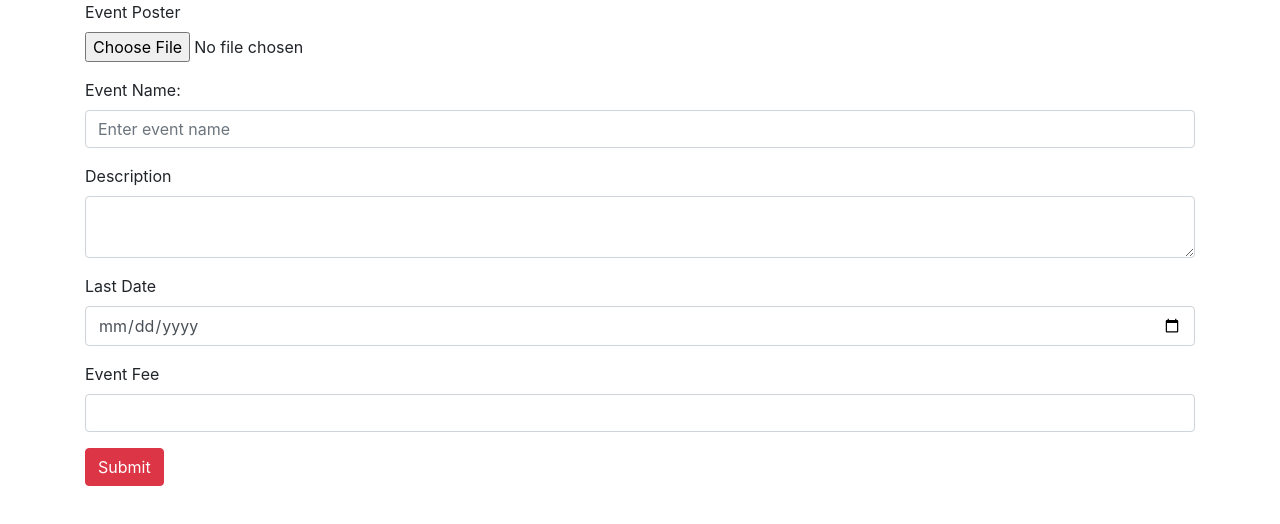
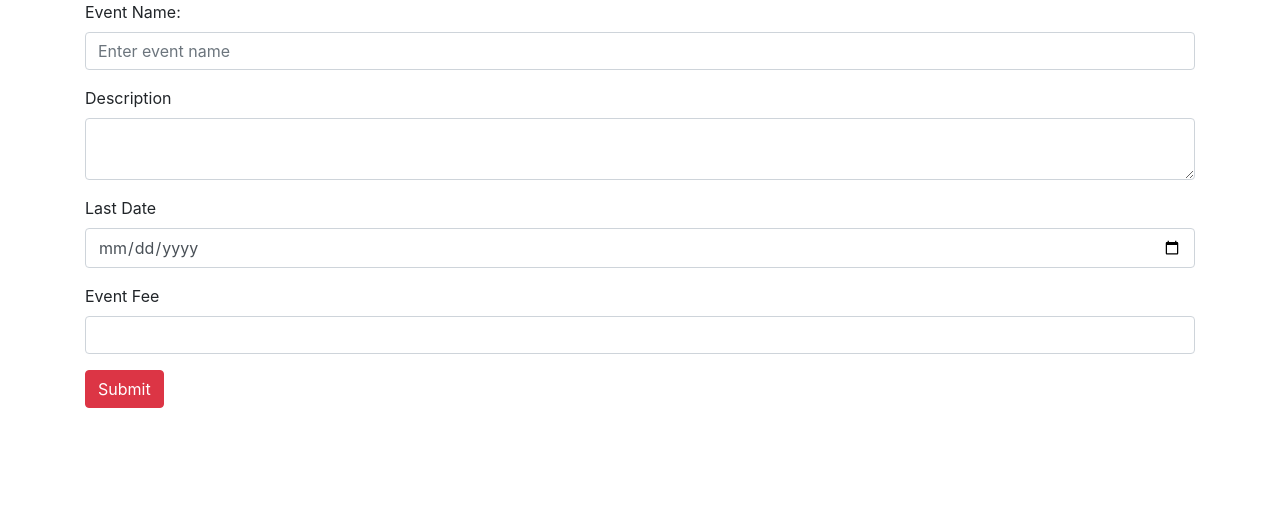
Before and after one commit to arvind08n/EventRegFrontend, a React (Create React App) app in the folder eventreg/: page /event/dashboard/1/update in a window 1280 px wide. Shown: the top 524 px of the page. Built offline with nearby package versions, Linux system fonts and the light colour scheme; no server answers.

Commit message:
modified update

```diff
--- a/eventreg/src/Components/UpdateEventComponent.js
+++ b/eventreg/src/Components/UpdateEventComponent.js
@@ -9,14 +9,14 @@ class UpdateEvent extends Component{
         super(props);
         this.state = {
             eventId: this.props.match.params.eventId,
-            image: '',
             name: '',
             description: '',
             lastdate: '',
             eventfee: '',
             success: false
         };
-        this.imageonChange = this.imageonChange.bind(this);
+
+        this.onChange = this.onChange.bind(this);
     }
 
     componentDidMount(){
@@ -24,6 +24,7 @@ class UpdateEvent extends Component{
             .get('http://localhost:8082/admin/dashboard/'+this.state.eventId+'/eventreg')
             .then(res => {
                 this.setState({
+
                     name: res.data.name,
                     description: res.data.description,
                     lastdate: res.data.lastdate,
@@ -31,15 +32,11 @@ class UpdateEvent extends Component{
                 })
             })
             .catch(err => {
+                console.log(this.state.eventId);
                 console.log('Error from update');
             })
     };
 
-    imageonChange(event){
-        this.setState({
-            image : event.target.files[0]
-        });
-    }
 
 
     onChange = e => {
@@ -49,20 +46,18 @@ class UpdateEvent extends Component{
     onSubmit = e => {
         e.preventDefault();
 
-        axios.defaults.withCredentials = true;
-        axios.defaults.headers.common = { 'Authorization': `bearer ${localStorage.getItem("token")}`,'Content-Type': 'multipart/form-data'}
 
 
-        let form = new FormData();
-        form.set("name",this.state.name);
-        form.set("description",this.state.description);
-        form.set("lastdate",this.state.lastdate);
-        form.set("eventfee",this.state.eventfee)
-        form.append("image",this.state.image);
+        const data = {
+            name: this.state.name,
+            description: this.state.description,
+            lastdate: this.state.lastdate,
+            eventfee: this.state.eventfee
+        }
 
 
         axios
-            .put('http://localhost:8082/admin/dashboard/'+this.state.eventId+'/update',form,{headers: {"Content-type": "multipart/form-data"}})
+            .put('http://localhost:8082/admin/dashboard/'+this.state.eventId+'/update',data)
             .then(res => {
                 this.setState({
                     success: true
@@ -87,11 +82,7 @@ class UpdateEvent extends Component{
         return(
                 <div className="container">
                     <Form onSubmit = {this.onSubmit}>
-                        <FormGroup>
-                            <Label for="image">Event Poster</Label>
-                            <Input type="file" name="image" id="image" placeholder="Enter image url"  onChange={this.imageonChange} />
 
-                        </FormGroup>
                         <FormGroup>
                             <Label htmlFor="name">
                                 Event Name:
```
